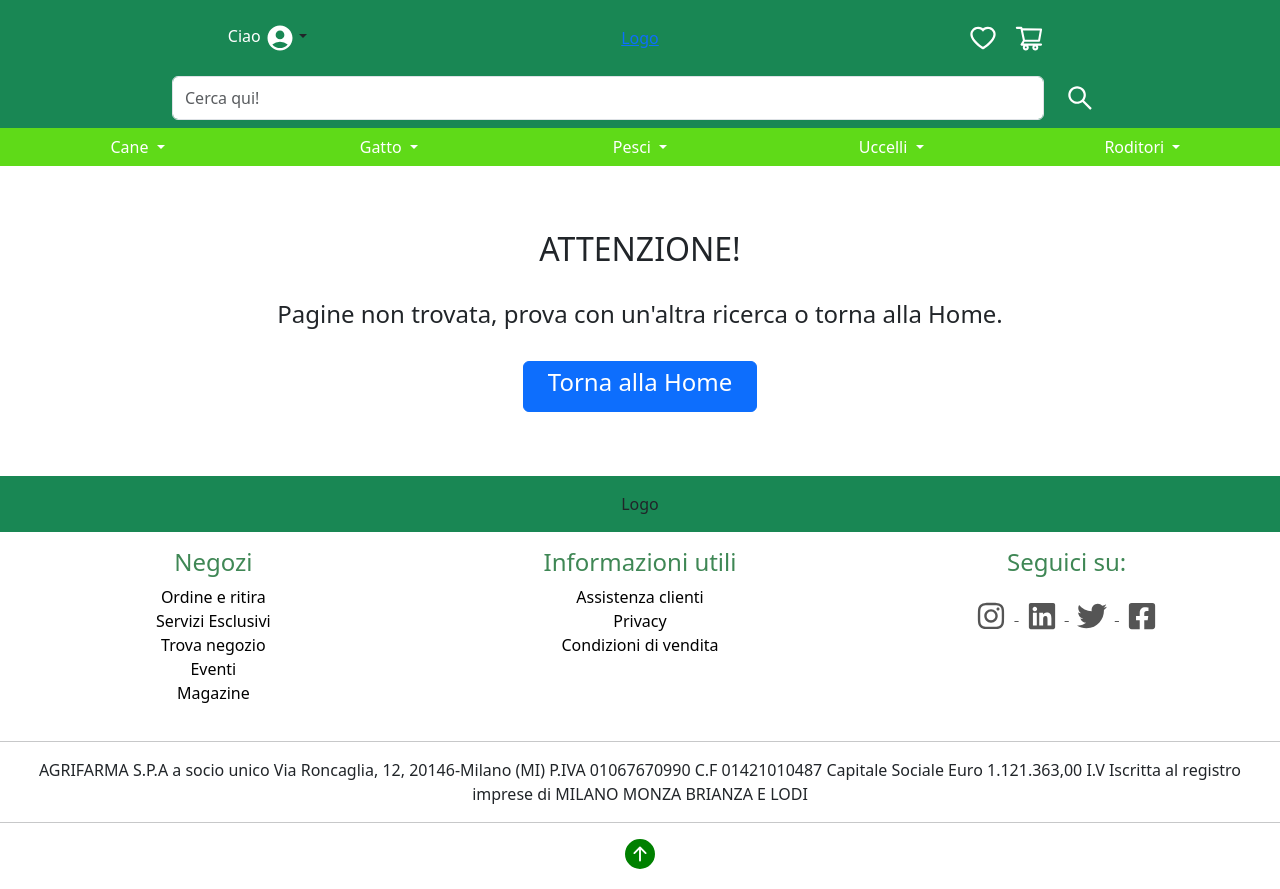
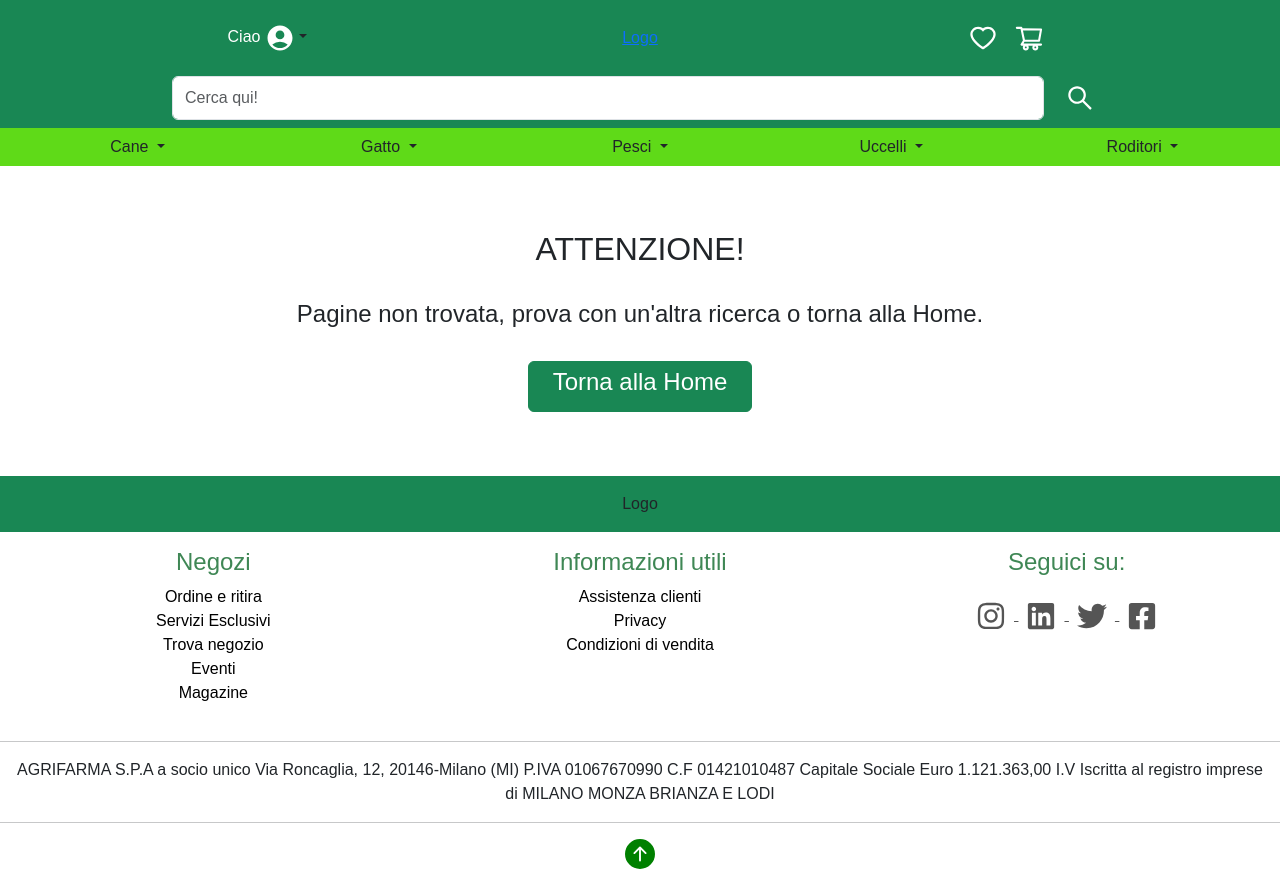
Before and after one commit to Davepuffo/Progetto_Capstone_FrontEnd, a React (Create React App) app in the folder progetto/: page / in a window 1280 px wide. Built offline with nearby package versions, Linux system fonts and the light colour scheme.

Commit message:
pagamento - ordine effettuato

```diff
--- a/progetto/package.json
+++ b/progetto/package.json
@@ -3,6 +3,7 @@
   "version": "0.1.0",
   "private": true,
   "dependencies": {
+    "@paypal/react-paypal-js": "^8.1.0",
     "@reduxjs/toolkit": "^1.9.5",
     "@testing-library/jest-dom": "^5.16.5",
     "@testing-library/react": "^13.4.0",
--- a/progetto/src/App.css
+++ b/progetto/src/App.css
@@ -1,4 +1,10 @@
+.App {
+  font-family: "Montserrat", sans-serif;
+  width: 100%;
+}
+
 body h3 {
+  font-weight: bold;
   margin-top: 20px;
   margin-bottom: 20px;
 }
--- a/progetto/src/component/DinamicParts/NotFound.jsx
+++ b/progetto/src/component/DinamicParts/NotFound.jsx
@@ -13,8 +13,8 @@ const NotFound = () => {
         Pagine non trovata, prova con un'altra ricerca o torna alla Home.
       </h4>{" "}
       <br />
-      <Link to={"/home"}>
-        <Button className="px-4">
+      <Link to={"/home"} id="btntrue">
+        <Button className="px-4" variant="success">
           <h4>Torna alla Home</h4>
         </Button>
       </Link>
--- a/progetto/src/component/DinamicParts/Profilo.jsx
+++ b/progetto/src/component/DinamicParts/Profilo.jsx
@@ -1,19 +1,27 @@
-import { Col, Container, Row } from "react-bootstrap";
+import { Card, Col, Container, Row } from "react-bootstrap";
 import { useSelector } from "react-redux";
 
 function Profilo() {
   const user = useSelector((state) => state.user.user);
+  console.log(user.ordiniEffettuati[0].articoliOrdinati);
 
   return (
     <Container>
       <Row className="text-start">
         <Col xs={12} md={6} className="my-3">
+          <Card>
+            <Card.Title>
               <h3>Il mio profilo:</h3>
+            </Card.Title>
+            <hr />
+            <Card.Body>
               <p>
                 Nome e Cognome : {user.name} {user.lastname}
               </p>
               <p>Username: {user.username}</p>
               <p>Email: {user.email}</p>
+            </Card.Body>
+          </Card>
           <br />
           <h3 className="my-3">Indirizzi:</h3>
           {user.indirizziUtente[0] == null ? (
@@ -31,8 +39,37 @@ function Profilo() {
             ))
           )}
         </Col>
-        <Col xs={12} md={6}>
+        <Col xs={12} md={6} className="my-3">
+          <Card>
+            <Card.Title>
               <h3 className="my-3">Ordini:</h3>
+            </Card.Title>
+            <hr />
+            <Card.Body>
+              {user.ordiniEffettuati.map((item) => (
+                <>
+                  <p>
+                    Ordine n: {item.id} Data: {item.data}
+                  </p>
+                  <p>
+                    Stato: {item.stato} Pagamento:{item.pagamento}
+                  </p>
+                  <p>Articoli ordinati:</p>
+                  {item.articoliOrdinati.map((articolo) => (
+                    <>
+                      <img
+                        src={articolo.foto}
+                        style={{ width: "40px" }}
+                        alt=""
+                      />
+                    </>
+                  ))}
+                  <hr />
+                </>
+              ))}
+            </Card.Body>
+          </Card>
+
           <h3 className="my-3">Fatture:</h3>
         </Col>
       </Row>
--- a/progetto/src/component/StaticParts/NavBar.jsx
+++ b/progetto/src/component/StaticParts/NavBar.jsx
@@ -96,7 +96,7 @@ function NavBar() {
             <Nav.Link>
               <Dropdown drop="down">
                 <Dropdown.Toggle variant="transparent" id="dropdown-basic">
-                  {user.name == undefined ? null : (
+                  {user.name == undefined ? undefined : (
                     <p className="d-none d-lg-inline text-white">
                       Ciao {user.username}
                     </p>
@@ -315,9 +315,7 @@ function NavBar() {
           <Navbar.Collapse id="navbarScroll" className="d-flex">
             <Col className="p-0">
               <Dropdown>
-                <Dropdown.Toggle variant="trasparent" className="text-white">
-                  Cane{" "}
-                </Dropdown.Toggle>
+                <Dropdown.Toggle variant="trasparent">Cane </Dropdown.Toggle>
 
                 <Dropdown.Menu>
                   <Dropdown.Item
@@ -338,9 +336,7 @@ function NavBar() {
             </Col>
             <Col>
               <Dropdown>
-                <Dropdown.Toggle variant="trasparent" className="text-white">
-                  Gatto{" "}
-                </Dropdown.Toggle>
+                <Dropdown.Toggle variant="trasparent">Gatto </Dropdown.Toggle>
 
                 <Dropdown.Menu>
                   <Dropdown.Item
@@ -361,9 +357,7 @@ function NavBar() {
             </Col>
             <Col>
               <Dropdown>
-                <Dropdown.Toggle variant="trasparent" className="text-white">
-                  Pesci{" "}
-                </Dropdown.Toggle>
+                <Dropdown.Toggle variant="trasparent">Pesci </Dropdown.Toggle>
 
                 <Dropdown.Menu>
                   <Dropdown.Item
@@ -384,9 +378,7 @@ function NavBar() {
             </Col>
             <Col>
               <Dropdown>
-                <Dropdown.Toggle variant="trasparent" className="text-white">
-                  Uccelli{" "}
-                </Dropdown.Toggle>
+                <Dropdown.Toggle variant="trasparent">Uccelli </Dropdown.Toggle>
 
                 <Dropdown.Menu>
                   <Dropdown.Item
@@ -407,7 +399,7 @@ function NavBar() {
             </Col>
             <Col>
               <Dropdown>
-                <Dropdown.Toggle variant="trasparent" className="text-white">
+                <Dropdown.Toggle variant="trasparent">
                   Roditori{" "}
                 </Dropdown.Toggle>
 
```
Also changed, not shown: progetto/public/index.html (+4 -4 lines), progetto/src/component/DinamicParts/Register.jsx (+6 -1 lines), 1 other file (tests, documents, lock files or other folders). Lines whose indentation alone changed are shown as unchanged.
